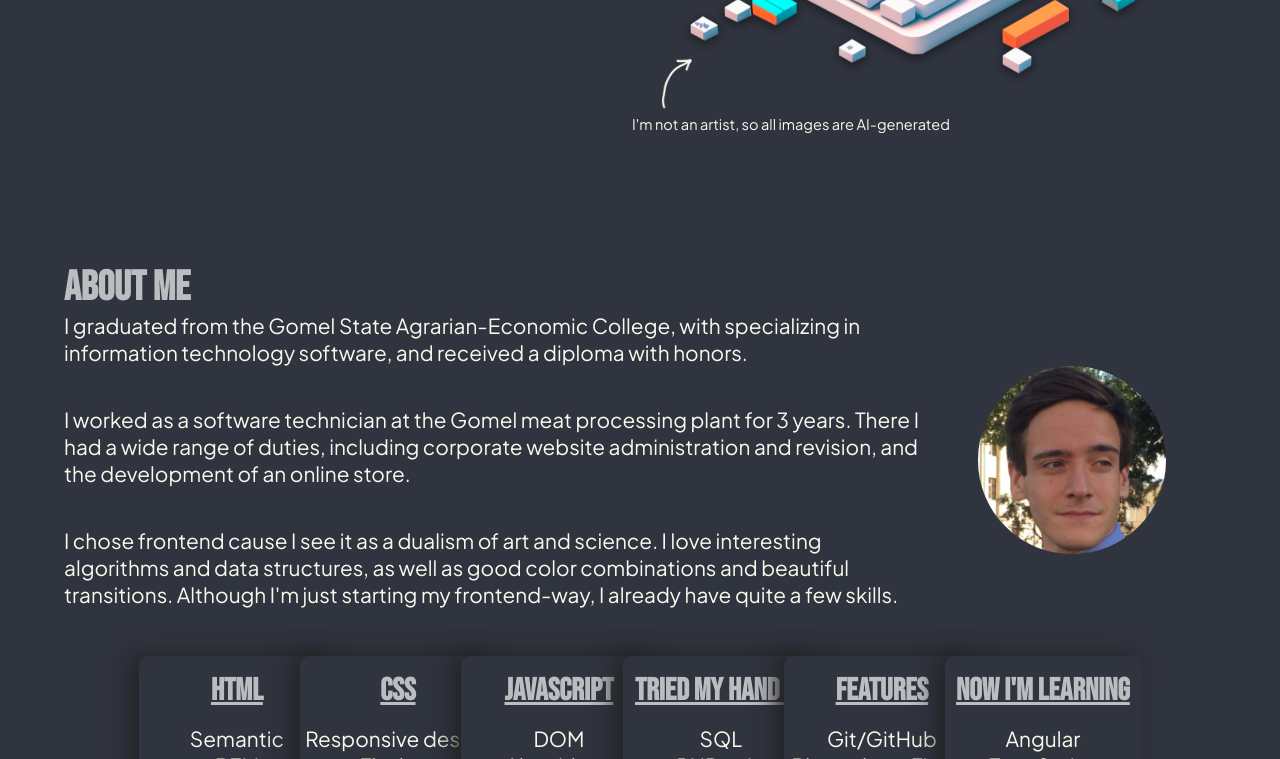
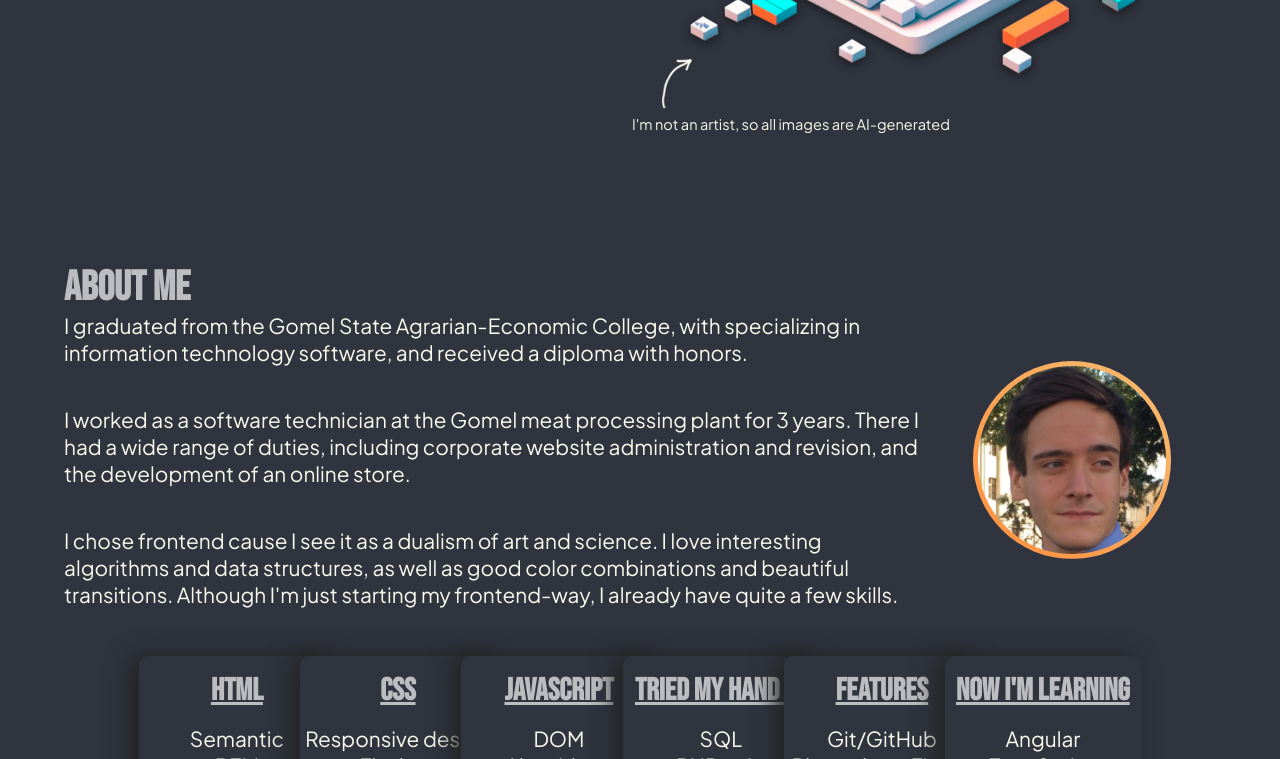
Before and after one commit to kushnerovM/portfolio, a plain HTML site: page index.html in a window 1280 px wide. Shown: the part 537-1296 px from the top of the page. Drawn offline with Linux system fonts and the light colour scheme.

Commit message:
feat: add animated circle around the photo

```diff
--- a/index.html
+++ b/index.html
@@ -31,7 +31,7 @@
         <section class="section" id="about">
             <h2 class="section__header">About me</h2>
             <section class="about-grid">
-                <img src="images/me.jpg" alt="photo of me" class="about-grid__image">
+                <div class="about-grid__image-border"><img src="images/me.jpg" alt="photo of me" class="about-grid__image"></div>
                 <p class="section__text about-grid__text">
                 I graduated from the Gomel State Agrarian-Economic College, with specializing in information technology software, and received a diploma with honors.
                 </p>
--- a/style.css
+++ b/style.css
@@ -172,17 +172,27 @@ a {
     row-gap: 5vh;
     place-items: center center;
 }
+.about-grid__image-border{
+    grid-column: 2 / span 1;
+    grid-row: 1 / span 3;
+    position: relative;
+    border-radius: 50%;
+    width: calc(var(--size-ratio) * 9.5);
+    height: calc(var(--size-ratio) * 9.5);
+    background-color: var(--dark-strong-color);
+    background: linear-gradient(45deg, var(--dark-strong-color), var(--strong-color), var(--light-strong-color), var(--dark-strong-color), var(--strong-color));
+    background-size: 500%;
+     animation: gradient-translate 5s linear infinite;
+}
+
 .about-grid__image{
+    position:absolute;
+    top: calc(var(--size-ratio) * .25);
+    left: calc(var(--size-ratio) * .25);
     background-size: cover;
     background-repeat: no-repeat;
     width: calc(var(--size-ratio) * 9);
     border-radius: 50%;
-    grid-column: 2 / span 1;
-    grid-row: 1 / span 3;
-}
-.about-text:not(:first-child){
-    padding-top:1em;
-    max-width: 70%;
 }
 
 /*skills styles*/
@@ -393,10 +403,10 @@ a {
     background: var(--strong-color);
     background: linear-gradient(45deg, var(--dark-strong-color), var(--strong-color), var(--light-strong-color), var(--dark-strong-color), var(--strong-color));
     background-size: 500%;
-     animation: gradient-rotate 9s linear infinite;
+     animation: gradient-translate 9s linear infinite;
 }
 
-@keyframes gradient-rotate{
+@keyframes gradient-translate{
     from{
         background-position: 0%;
     }
```
Lines whose indentation alone changed are shown as unchanged.
